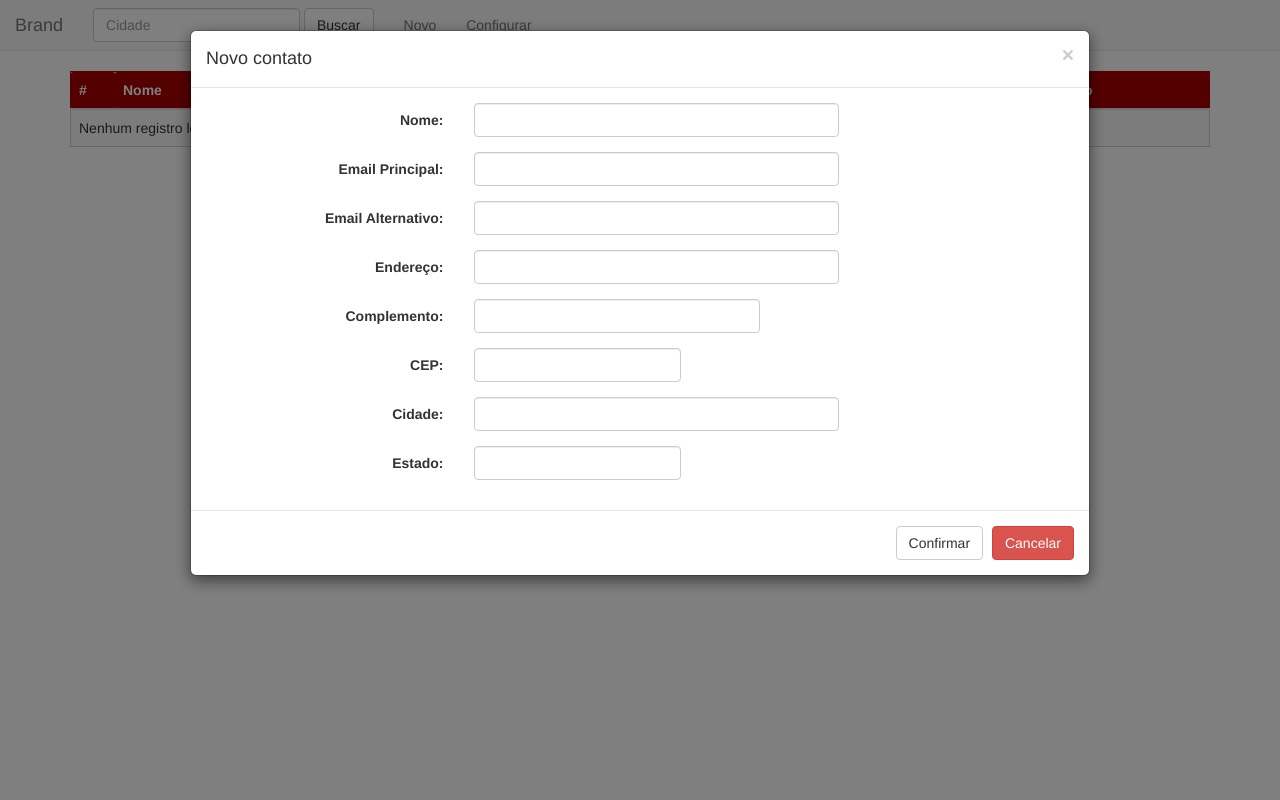
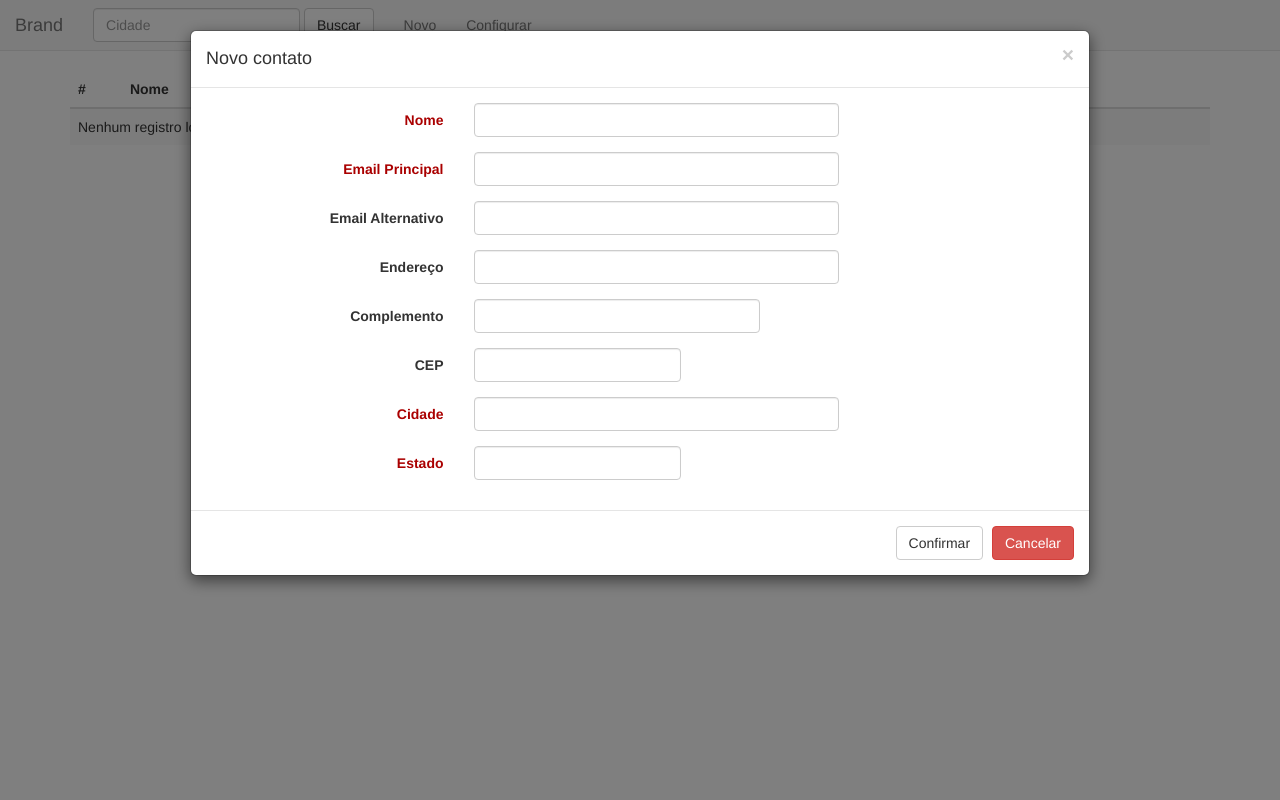
Before and after one commit to acca90/TrabalhoSD, a PHP site: page /wsRest/ in a window 1280 px wide, after a click on "Novo". Run offline with PHP 8.4, Linux system fonts and the light colour scheme.

Commit message:
INSERT e UPDATE concluídos

```diff
--- /dev/null
+++ b/clientRest/aaa.json
@@ -0,0 +1 @@
+"{\"contato\":{\"codigo\":\"\",\"nome\":\"a\",\"email\":\"a\",\"endereco\":\"\",\"complemento\":\"\",\"cep\":\"\",\"cidade\":\"a\",\"estado\":\"a\",\"email_alter\":\"\"},\"acao\":\"novo\"}"
--- a/clientRest/css/style.css
+++ b/clientRest/css/style.css
@@ -1,4 +1,4 @@
-table tbody {
+/*table tbody {
 	border: solid 1px #CCC;
 }
 table thead {
@@ -13,4 +13,8 @@ table tbody tr:hover {
 }
 table thead tr th {
 	border-radius: 2px !important;
+}*/
+
+.vermelho {
+	color: #AA0000 !important;
 }
--- a/clientRest/index.php
+++ b/clientRest/index.php
@@ -42,7 +42,7 @@
 				  	<button type="button" ng-click="listar()" class="btn btn-default">Buscar</button>
 				</form>
 		        <ul class="nav navbar-nav">
-	                <li><a data-toggle="modal" data-target="#myModal" href="#">Novo</a></li>
+	                <li><a ng-click="novo()" data-toggle="modal" data-target="#myModal" href="#">Novo</a></li>
 	                <li><a href="#">Configurar</a></li>
 	            </ul>
         	</div>
@@ -57,11 +57,10 @@
 						<th align='left'>Nome</th>
 						<th align='left'>Endereço</th>
 						<th align='left'>Complemento</th>
-						<th align='left'>CEP</th>
 						<th align='left'>Cidade</th>
-						<th align='left'>Estado</th>
 						<th align='left'>Email</th>
 						<th align='left'>Email Alternativo</th>
+						<th style="width: 20px;"></th>
 					</tr>
 				</thead>
 				<tbody>
@@ -70,11 +69,14 @@
 				    	<td>{{ x.nome }}</td>
 				    	<td>{{ x.endereco }}</td>
 				    	<td>{{ x.complemento }}</td>
-				    	<td>{{ x.cep }}</td>
 				    	<td>{{ x.cidade }}</td>
-				    	<td>{{ x.estado }}</td>
 				    	<td>{{ x.email }}</td>
 				    	<td>{{ x.email_alter }}</td>
+				    	<td>
+				    		<button ng-click="editar(x)" data-toggle="modal" data-target="#myModal" type="button" class="btn btn-danger btn-xs">
+				    			<i class='glyphicon glyphicon-pencil'></i>
+				    		</button>
+						</td>
 				  	</tr>
 				  	<tr>
 				  		<td colspan="9" ng-if="registros == 0">Nenhum registro localizado</td>
@@ -86,11 +88,10 @@
 
 
 	<!-- Modal -->
-	<div id="myModal" class="modal fade" role="dialog">
+	<div id="myModal" class="modal fade" role="dialog" ng-controller='formulario'>
 	  <div class="modal-dialog modal-lg">
-
 	    <!-- Modal content-->
-	    <div class="modal-content">
+	    <div class="modal-content" >
 	      	<div class="modal-header">
 	        	<button type="button" class="close" data-dismiss="modal">&times;</button>
 	        	<h4 class="modal-title">Novo contato</h4>
@@ -99,59 +100,61 @@
 				<div class="container">
 				    <div class="col-lg-10 col-offset-6 centered">
 						<form class="form-horizontal" role="form" id="form-contato">
-							<input type='hidden' id='acao' value='novo'>
+
+							<input ng-model="acao" ng-value="acao" value="" type='hidden'>
+
 							<div style="display:none" class="form-group">
-						    	<label class="control-label col-md-3" for="contato_codigo">Código:</label>
+						    	<label class="control-label col-md-3" for="contato_codigo">Código</label>
 						    	<div class='col-md-5'>
-						    		<input type="text" class="form-control" id='contato_codigo' name="contato_codigo">
+						    		<input ng-model="contatoForm.codigo" ng-value="contatoForm.codigo" type="text" class="form-control">
 						  		</div>
 						  	</div>
-							<div class="form-group">
-						    	<label class="control-label col-md-3" for="contat_nome">Nome:</label>
+							<div class="form-group" id="contato_nome">
+						    	<label class="control-label vermelho col-md-3" for="contato_nome">Nome</label>
 						    	<div class='col-md-5'>
-						    		<input type="text" class="form-control" name="contato_nome">
+						    		<input ng-model="contatoForm.nome" ng-value="contatoForm.nome"  type="text" class="form-control">
 						  		</div>
 						  	</div>
-						  	<div class="form-group">
-						    	<label class="control-label col-md-3" for="contato_email">Email Principal:</label>
+						  	<div class="form-group" id="contato_email">
+						    	<label class="control-label vermelho col-md-3" for="contato_email">Email Principal</label>
 						    	<div class='col-md-5'>
-						    		<input type="email" class="form-control" name="contato_email">
+						    		<input ng-model="contatoForm.email" ng-value="contatoForm.email"  type="text" class="form-control">
 						    	</div>
 						  	</div>
 						  	<div class="form-group">
-						    	<label class="control-label col-md-3" for="contato_email_alter">Email Alternativo:</label>
+						    	<label class="control-label col-md-3" for="contato_email_alter">Email Alternativo</label>
 						    	<div class='col-md-5'>
-						    		<input type="email" class="form-control" name="contato_email_alter">
+						    		<input ng-model="contatoForm.email_alter" ng-value="contatoForm.email_alter" type="text" class="form-control">
 						    	</div>
 						  	</div>
 							<div class="form-group">
-						    	<label class="control-label col-md-3" for="contato_endereco">Endereço:</label>
+						    	<label class="control-label col-md-3" for="contato_endereco">Endereço</label>
 						    	<div class='col-md-5'>
-							    	<input type="text" class="form-control" name="contato_endereco">
+							    	<input ng-model="contatoForm.endereco" ng-value="contatoForm.endereco" type="text" class="form-control">
 						    	</div>
 						  	</div>
 							<div class="form-group">
-						    	<label class="control-label col-md-3" for="contato_complemento">Complemento:</label>
+						    	<label class="control-label col-md-3" for="contato.complemento">Complemento</label>
 						    	<div class='col-md-4'>
-							    	<input type="text" class="form-control" name="contato_complemento">
+							    	<input ng-model="contatoForm.complemento" ng-value="contatoForm.complemento" type="text" class="form-control">
 						    	</div>
 						  	</div>
 							<div class="form-group">
-						    	<label class="control-label col-md-3" for="contato_cep">CEP:</label>
+						    	<label class="control-label col-md-3" for="contato_cep">CEP</label>
 						    	<div class='col-md-3'>
-							    	<input type="text" class="form-control" name="contato_cep">
+							    	<input ng-model="contatoForm.cep" ng-value="contatoForm.cep" type="text" class="form-control">
 						    	</div>
 						  	</div>
-							<div class="form-group">
-						    	<label class="control-label col-md-3" for="contato_cidade">Cidade:</label>
+							<div class="form-group" id="contato_cidade">
+						    	<label class="control-label vermelho col-md-3" for="contato.cidade">Cidade</label>
 						    	<div class='col-md-5'>
-							    	<input type="text" class="form-control" name="contato_cidade">
+							    	<input ng-model="contatoForm.cidade" ng-value="contatoForm.cidade" type="text" class="form-control">
 						    	</div>
 						  	</div>
-							<div class="form-group">
-						    	<label class="control-label col-md-3" for="contato_estado">Estado:</label>
+							<div class="form-group" id="contato_estado">
+						    	<label class="control-label vermelho col-md-3" for="contato_estado">Estado</label>
 						    	<div class='col-md-3'>
-							    	<input type="text" class="form-control" name="contato_estado">
+							    	<input ng-model="contatoForm.estado" ng-value="contatoForm.estado" type="text" class="form-control">
 						    	</div>
 						  	</div>
 						</form>
@@ -159,7 +162,7 @@
 				</div>
 	      	</div>
 	      	<div class="modal-footer">
-	  			<button type="button" id='contato_submit' class="btn btn-default">Confirmar</button>
+	  			<button type="button" ng-click='gravar()' class="btn btn-default">Confirmar</button>
 	  			<button type="button" class="btn btn-danger" data-dismiss="modal">Cancelar</button>
 	      	</div>
 	   	</div>
@@ -169,82 +172,6 @@
 
 	<!-- Include all compiled plugins (below), or include individual files as needed -->
     <script src="js/bootstrap.min.js"></script>
-    <script>
-
-    	$("#contato_submit").click(function() {
-
-    		var form = $("#form-contato").serializeArray();
-    		var acao = $("#acao").val();
-
-    		$.ajax({
-    			url: "controle.php",
-    			data: {acao:acao,contato:form},
-    			success: function(retorno) {
-    				alert(retorno);
-    			}
-    		});
-
-    	});
-
-
-    </script>
-
-	<script>
-
-		var app = angular.module('clientRest', [])
-		.controller('lista', ['$scope', 'loadLista', '$rootScope', function($scope, loadLista, $rootScope) {
-
-			$scope.registros 	= 0;
-			$scope.contatos 	= loadLista.getContatos();
-			$rootScope.$on('click',function(){
-				var contatos 	= loadLista.getContatos();
-		        $scope.contatos = contatos;
-		        $scope.registros = contatos.length;
-            });
-            $rootScope.$on('zero',function(){
-            	$scope.registros = 0;
-            });
-		}])
-		.controller('pesquisa', ['$scope', '$http', 'loadLista', function($scope, $http, loadLista) {
-			$scope.cidade = "";
-			$scope.listar = function() {
-
-				url 	= 	"http://localhost/wsRest/index.php/contato";
-				cidade 	= 	$scope.cidade;
-				if (cidade.length > 0) url = url + '/' + cidade;
-
-				$http.get(url
-				).success(function (response) {
-				  	loadLista.setContatos(response);
-				});
-
-			};
-		}])
-		.service('loadLista', ['$rootScope', function($rootScope) {
-			var contatos 	= 	[];
-			var cidade 		=	"";
-			return {
-				getCidade: function() {
-					return cidade;
-				},
-				setCidade: function(c) {
-					cidade = c;
-				},
-            	getContatos: function () {
-                	return contatos;
-            	},
-	            setContatos: function(c) {
-	            	if (c.codigo == 0) {
-						$rootScope.$emit('zero');
-	            	} else {
-	            		contatos = c;
-	                	$rootScope.$emit('click');
-	            	}
-	        	}
-        	};
-		}]);
-
-	</script>
-
+    <script src="js/base.js"></script>
     </body>
 </html>
```
Also changed, not shown: clientRest/controle.php (+5 -3 lines), clientRest/js/base.js (added, +135 -0 lines).
